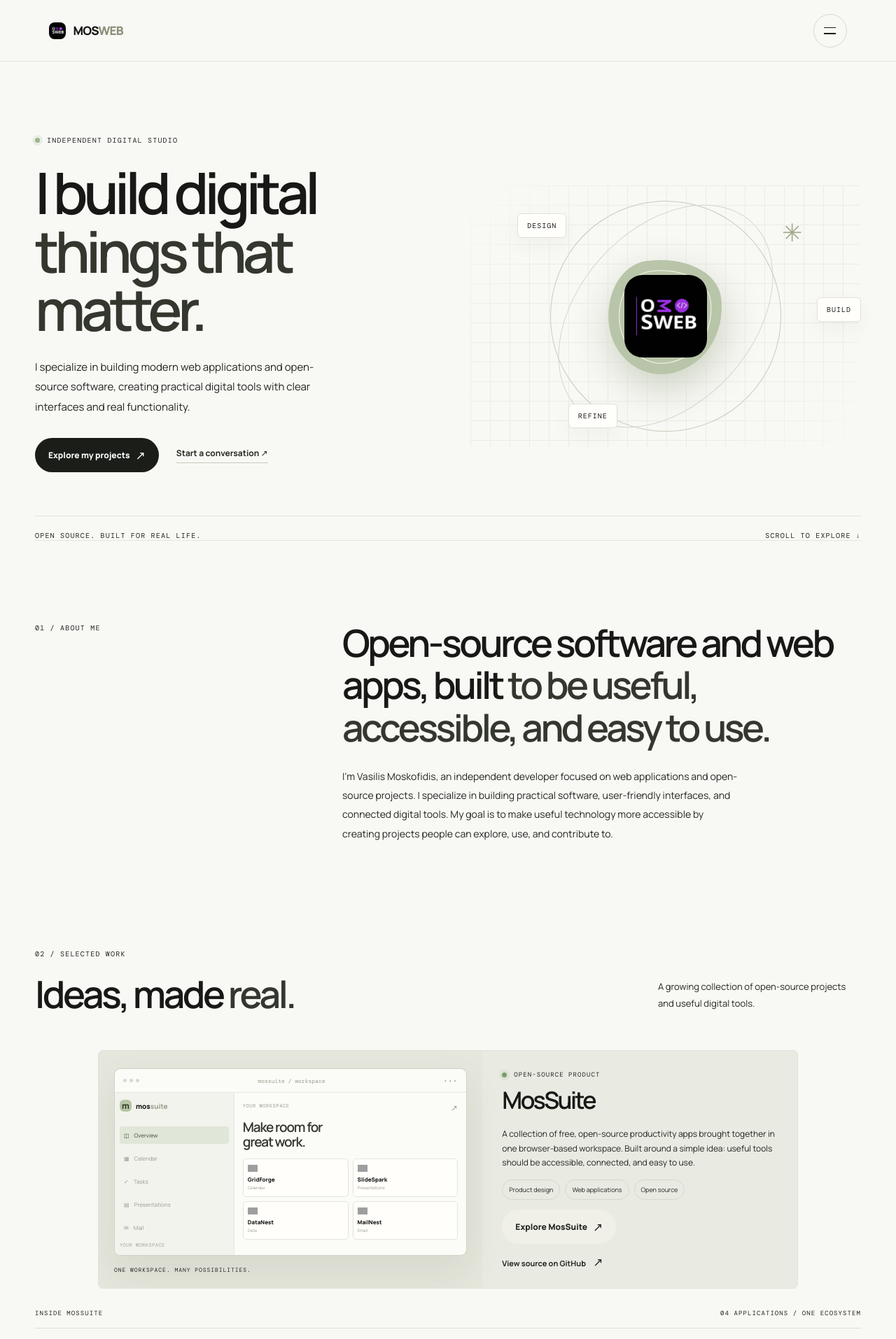
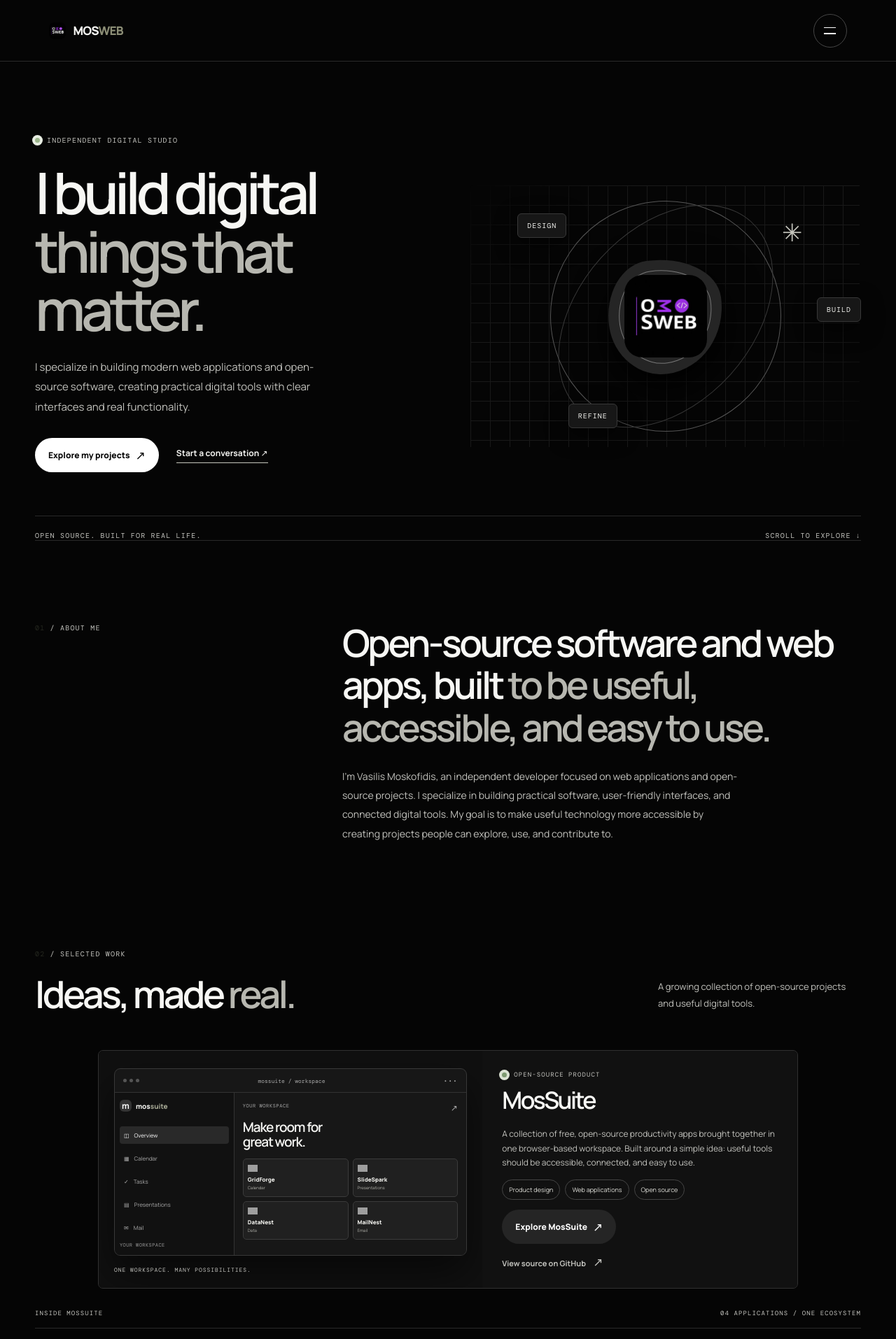
Before and after one commit to moswebgr/MosWeb, a React (Vite) app: page / in a window 1280 px wide. Shown: the top 1914 px of the page at 70% size. Built offline with nearby package versions, Linux system fonts and the light colour scheme; grey boxes are pictures that could not be loaded.

Commit message:
Apply black and white dark theme

```diff
--- a/src/App.css
+++ b/src/App.css
@@ -733,3 +733,164 @@ img, svg, video, canvas {
     transition: none !important;
   }
 }
+
+
+/* MOSWEB DARK THEME — black canvas, white typography, preserved layout. */
+:root {
+  color: #f5f5f2;
+  background: #050505;
+  color-scheme: dark;
+}
+body, #root, .site-shell {
+  background: #050505;
+  color: #f5f5f2;
+}
+.site-header, .site-footer {
+  background: #050505;
+  border-color: #292929;
+}
+.brand, .site-header a, .site-footer a,
+.main-nav a, .header-cta, .text-link,
+.hero-bottom a, .footer-bottom a {
+  color: #f5f5f2;
+}
+.main-nav a:hover, .text-link:hover, .footer-bottom a:hover {
+  color: #bdbdbd;
+}
+.header-cta, .menu-toggle {
+  border-color: #454545;
+  color: #fff;
+  background: transparent;
+}
+.header-cta:hover, .menu-toggle:hover, .menu-toggle.is-open {
+  background: #fff;
+  border-color: #fff;
+  color: #050505;
+}
+.menu-toggle:hover span, .menu-toggle.is-open span {
+  background: #050505;
+}
+.hero h1, .intro h2, .section-topline h2,
+.approach-copy h2, .contact-section h2,
+.featured-info h3, .product-card h3,
+.principles h3, .preview-main h4 {
+  color: #f7f7f4;
+}
+.hero h1 span, .intro h2 span, .section-topline h2 span,
+.approach-copy h2 span, .contact-section h2 span {
+  color: #b7b7b0;
+}
+.availability, .hero-lede, .hero-bottom,
+.hero-bottom a, .section-label, .intro-content p,
+.section-topline > p, .project-kicker, .featured-info > p,
+.tag-row span, .source-link, .visual-caption,
+.project-grid-heading, .product-category, .product-card p,
+.approach-copy > p, .principles > div > span,
+.principles p, .site-footer > p, .footer-bottom,
+.footer-bottom a {
+  color: #c2c2bd;
+}
+.hero-bottom, .intro, .project-grid-heading,
+.footer-bottom, .site-header, .site-footer {
+  border-color: #292929;
+}
+.art-grid {
+  background-image: linear-gradient(#242424 1px,transparent 1px),
+    linear-gradient(90deg,#242424 1px,transparent 1px);
+}
+.art-orbit { border-color: #555; }
+.orbit-two { border-color: #393939; }
+.art-core {
+  background: #252525;
+  box-shadow: 0 20px 55px #000;
+}
+.art-core:before { border-color: #777; }
+.art-core img { filter: none; }
+.art-chip {
+  background: #171717;
+  border-color: #383838;
+  color: #f2f2ee;
+  box-shadow: 0 10px 30px #0008;
+}
+.art-spark { color: #c4c4bc; }
+.button-dark {
+  background: #fff;
+  color: #050505;
+}
+.button-dark:hover { background: #d8d8d8; }
+.button-light {
+  background: #252525;
+  color: #fff;
+}
+.button-light:hover { background: #383838; }
+.featured-project {
+  background: #111;
+  border-color: #303030;
+}
+.featured-visual, .approach-section {
+  background: #101010;
+}
+.suite-window {
+  background: #171717;
+  border-color: #383838;
+  box-shadow: 0 24px 55px #0008;
+}
+.window-top { border-color: #333; color: #aaa; }
+.window-dots i { background: #555; }
+.preview-sidebar {
+  background: #111;
+  border-color: #333;
+}
+.preview-logo, .preview-logo span { color: #f4f4f0; }
+.preview-logo b { background: #333; color: #fff; }
+.preview-nav { color: #aaa; }
+.preview-nav.active { background: #292929; color: #fff; }
+.preview-sidebar-bottom { color: #999; }
+.preview-main { background: #171717; }
+.preview-greeting { color: #aaa; }
+.preview-main h4 { color: #f5f5f2; }
+.mini-card {
+  background: #202020;
+  border-color: #3b3b3b;
+}
+.mini-card span { color: #f2f2ee; }
+.mini-card small { color: #b1b1aa; }
+.featured-info { background: #111; }
+.tag-row span {
+  border-color: #454545;
+  color: #deded8;
+}
+.product-card {
+  background: #111;
+  border-color: #303030;
+}
+.product-card:hover {
+  border-color: #666;
+  box-shadow: 0 14px 35px #0008;
+}
+.product-number { color: #aaa; }
+.product-logo { background-color: #252525 !important; }
+.product-card > a { color: #f5f5f2; }
+.product-card > a:hover { color: #c5c5bd; }
+.principles > div, .principles > div:first-child {
+  border-color: #383838;
+}
+.contact-orb { border-color: #444; color: #ddd; }
+.fullscreen-menu {
+  background: #050505;
+}
+.fullscreen-menu-links, .fullscreen-menu-links a {
+  border-color: #333;
+}
+.fullscreen-menu-links a { color: #f5f5f2; }
+.fullscreen-menu-links a:hover { color: #aaa; }
+.menu-eyebrow, .fullscreen-menu-bottom { color: #aaa; }
+.fullscreen-menu-bottom a {
+  color: #050505;
+  background: #fff;
+  border-color: #fff;
+}
+.footer-brand .brand-accent { color: #c2c2bd; }
+@media (prefers-reduced-motion: reduce) {
+  .site-shell, .featured-project, .product-card { transition: none !important; }
+}
```
